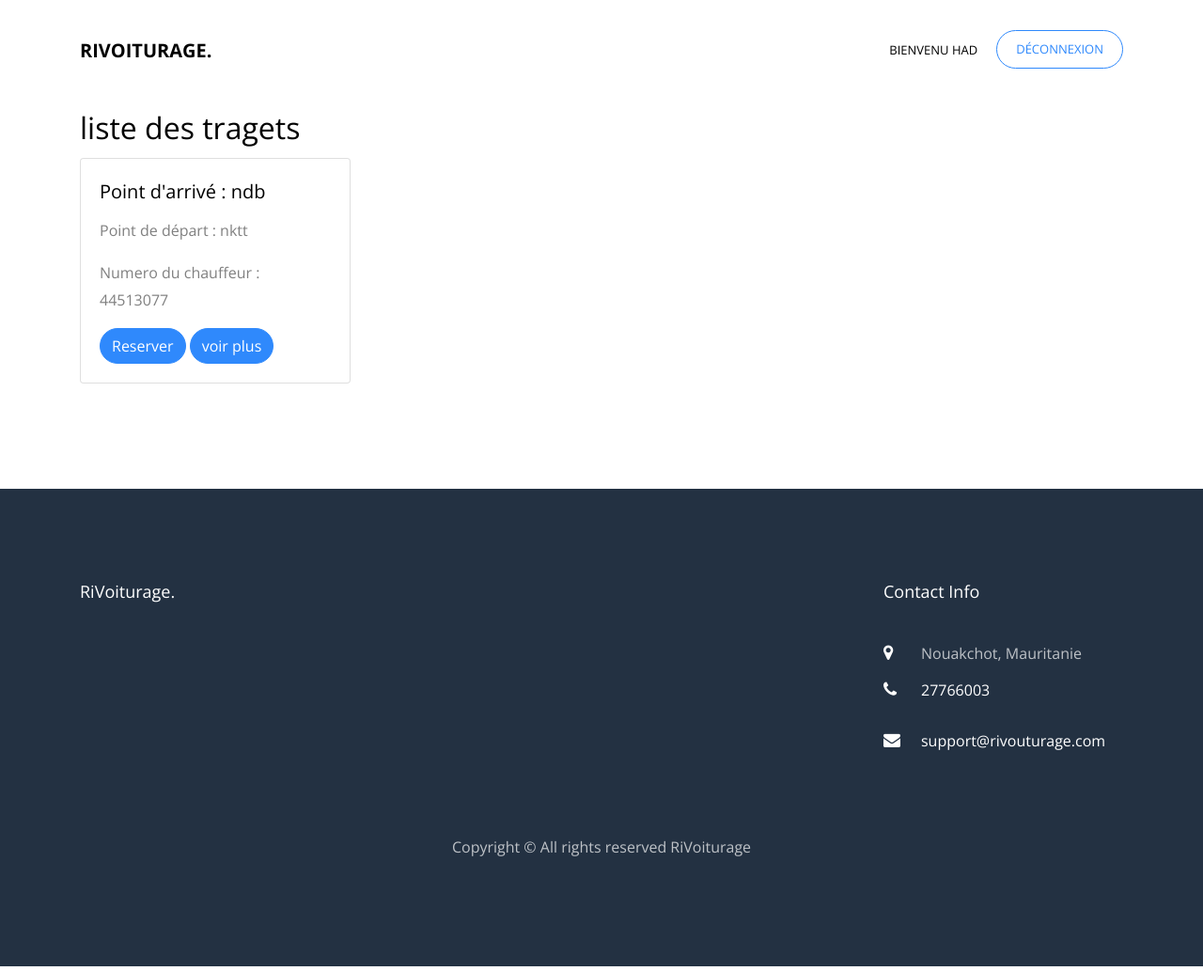
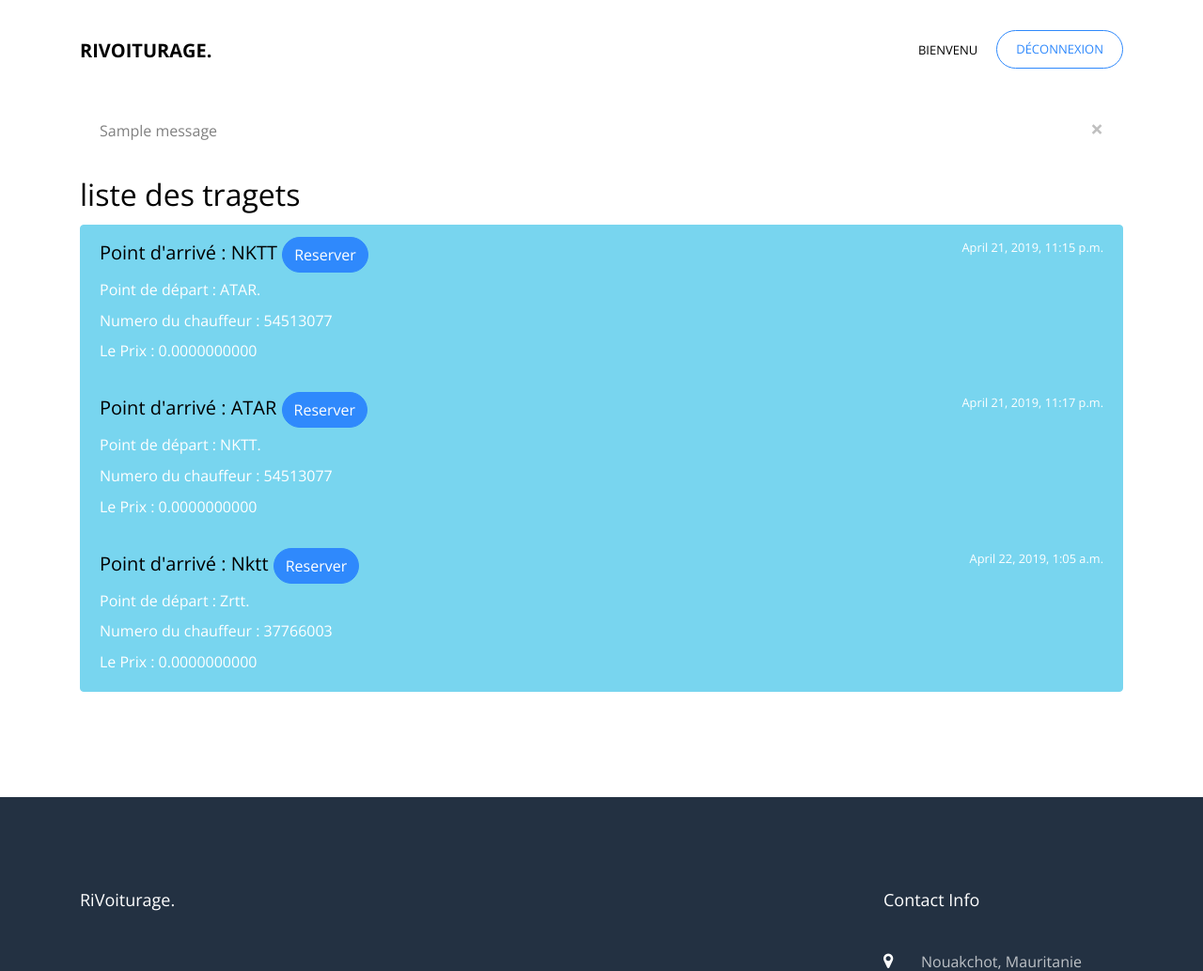
Before and after one commit to Hadramy116/RiVoiturageApp, a Django app: page /dashClient in a window 1280 px wide. Shown: the top 1033 px of the page at 94% size. Run offline with Django 3.2, Linux system fonts and the light colour scheme; a user stored in the database is signed in; data comes from the database, SQL or seed files in the repository; tables that the repository leaves empty hold one stand-in row (values such as "Sample post"); one stand-in notice (Sample message) is shown; some libraries are stand-ins or nearby versions; some web fonts are replaced.

Commit message:
ajouter de prix des tragets

```diff
--- a/CoVoiturage/settings.py
+++ b/CoVoiturage/settings.py
@@ -23,6 +23,7 @@ INSTALLED_APPS = [
     'django.contrib.sessions',
     'django.contrib.messages',
     'django.contrib.staticfiles',
+    'django_extensions',
 
     'riVoiturage'
 ]
--- a/riVoiturage/admin.py
+++ b/riVoiturage/admin.py
@@ -1,3 +1,9 @@
 from django.contrib import admin
 
 # Register your models here.
+from .models import Traget, Client, Chauffeur, Voiture
+
+admin.site.register(Traget)
+admin.site.register(Client)
+admin.site.register(Chauffeur)
+admin.site.register(Voiture)
--- a/riVoiturage/models.py
+++ b/riVoiturage/models.py
@@ -1,4 +1,5 @@
 from django.db import models
+from datetime import datetime
 from django.contrib.auth.models import User
 
 
@@ -30,21 +31,21 @@ class Chauffeur(models.Model):
         return self.user.username
 
 
-
-
 class Traget(models.Model):
     point_depart = models.CharField(max_length=10, blank=True, null=True)
     point_arrive = models.CharField(max_length=10, blank=True, null=True)
-    chauffeur = models.OneToOneField(
+    chauffeur = models.ForeignKey(
         Chauffeur,
-        on_delete=models.CASCADE,
-        primary_key=True,
+        on_delete=models.CASCADE
     )
-    voiture=models.ForeignKey(Voiture, on_delete=models.CASCADE,null=True)
-    #date=models.DateTimeField('date ')
+    date=models.DateTimeField(default=datetime.now, blank=True)
+    prix  = models.DecimalField( max_digits=19, decimal_places=10)
 
     def __str__(self):
         return self.point_depart
+
+    def get_clients(self):
+        return self.client_set.all()
 
 
 class Client(models.Model):
--- a/riVoiturage/templates/RiVoiturage/CreateTarget.html
+++ b/riVoiturage/templates/RiVoiturage/CreateTarget.html
@@ -1,11 +1,8 @@
 <form action="{% url 'createTraget' %}" method="post">
     {%csrf_token%}
     {% for field in form.visible_fields %}
-
       <label class="">{{field.label_tag}}</br></label>
       {{ field }}</br>
     {% endfor %}
-
-                <button type="submit">Créer un compte</button>
-
+    <button type="submit">Créer traget  </button>
 </form>
--- a/riVoiturage/templates/RiVoiturage/dashClient.html
+++ b/riVoiturage/templates/RiVoiturage/dashClient.html
@@ -3,21 +3,44 @@
 
 
 <div class="container" >
+             {% if messages  %}
+                  {% for message in messages %}
+                  <!-- Teal Alert -->
+                  <div class="alert alert-dismissible fade show g-bg-red g-color-white rounded-0" role="alert">
+                    <button type="button" class="close u-alert-close--light" data-dismiss="alert" aria-label="Close">
+                      <span aria-hidden="true">×</span>
+                    </button>
+                    <div class="media">
+                      <span class="d-flex g-mr-10 g-mt-5">
+                        <i class=" g-font-size-25"></i>
+                      </span>
+                      <span class="media-body align-self-center">
+                        {{ message }}
+                      </span>
+                    </div>
+                  </div>
+                  {% endfor %}
+                  <!-- End Teal Alert -->
+
+            {% endif %}
+
     <h2> liste des tragets </h1>
+       <div class="list-group">
+            {% for target in targets %}
+                <div  class="list-group-item list-group-item-action flex-column align-items-start active">
+                    <div class="d-flex w-90 justify-content-between">
+                    <h5 class="mb-1">Point d'arrivé :   {{target.point_arrive }}
+                        <a href="/RiVoiturage/reserver/{{ target.pk}}" class="btn btn-primary">Reserver</a>
+                    </h5>
+                    <small> {{target.date}}</small>
+                    </div>
+                    <p class="mb-1">Point de départ :   {{target.point_depart}}.</p>
+                    <p class="mb-1">Numero du chauffeur :    {{target.chauffeur}} </p>
+                    <p class="mb-1">Le Prix :    {{target.prix}} </p>
 
-    {% for target in targets %}
-        <div class="card" style="width: 18rem;">
-        <div class="card-body">
-            <h5 class="card-title">Point d'arrivé :   {{target.point_arrive }} </h5>
-            <p class="card-text">Point de départ :   {{target.point_depart}} </p>
-            <p class="card-text">Numero du chauffeur :    {{target.chauffeur}}  </p>
-
-            <a href="/RiVoiturage/reserver/{{ target.pk}}" class="btn btn-primary">Reserver</a>
-            <a href="#" class="btn btn-primary">voir plus</a>
-        </div>
-        </div>
-    {% endfor %}
-
+                </div>
+            {% endfor %}
+    </div>
 </div>
 
 
--- a/riVoiturage/urls.py
+++ b/riVoiturage/urls.py
@@ -11,6 +11,7 @@ urlpatterns = [
     url(r'^deconnexion$', views.deconnexion, name='deconnexion'),
 
     url(r'^dashClient$', views.dash, name="dashClient"),
+    url(r'^dashChauffeur$', views.dashChauffeur, name="dashChauffeur"),
 
      url(r'^createTraget$', views.CreateTarget, name='createTraget'),
     url(r'^ajouterVoiture$', views.Ajouter, name='ajouterVoiture'),
--- a/riVoiturage/views.py
+++ b/riVoiturage/views.py
@@ -22,6 +22,52 @@ def dash(request):
     return render(request, 'RiVoiturage/dashClient.html', locals())
 
 
+@login_required(login_url='connexion')
+def dashChauffeur(request):
+    form=CreerTrajet(request.POST or None)
+    fromVoiture = AjouterVoiture(request.POST or None)
+    chauffeur= Chauffeur.objects.get(user=request.user)
+    myTgs = Traget.objects.filter(chauffeur=chauffeur)
+
+    if request.method == 'POST':
+            if "create_tg" in request.POST:
+                if form.is_valid():
+                    try:
+                        chauffeur= Chauffeur.objects.get(user=request.user)
+                        if chauffeur.voiture == None:
+                            messages.add_message(
+                                request, messages.ERROR,"Vous n'avez pas une voitures Merci d'ajouter votre voiture")
+                            return render(request, 'RiVoiturage/dashChauffeur.htm', locals())
+                        tg = Traget(
+                            point_depart=form.cleaned_data['point_depart'],
+                            point_arrive=form.cleaned_data['point_darrive'],
+                            chauffeur=chauffeur
+                            )
+                        tg.save()
+                        messages.add_message(
+                                request, messages.ERROR,"Traget Creer avec succe !")
+                        return render(request, 'RiVoiturage/dashChauffeur.htm', locals())
+                    except Exception:
+                        messages.add_message(
+                                request, messages.ERROR,"Il n'exist pas un chauffeur avec ce numero")
+
+            if  "add_car" in request.POST:
+                if fromVoiture.is_valid():
+                    vr = Voiture(
+                        marque=fromVoiture.cleaned_data['marque'],
+                        matricule=fromVoiture.cleaned_data['matricule'],
+                        carburant = fromVoiture.cleaned_data['carburant'],
+                        capacite = fromVoiture.cleaned_data['capacite']
+                    )
+                    vr.save()
+                    chauffeur.voiture=vr
+                    chauffeur.save()
+                    messages.add_message(
+                                request, messages.SUCCESS,"Voiture ajouter avec success")
+
+
+    return render(request, 'RiVoiturage/dashChauffeur.htm', locals())
+
 def connexion(request):
     if request.user.is_authenticated:
        return redirect(reverse('home'))
@@ -36,14 +82,12 @@ def connexion(request):
                 try:
                     client = Client.objects.get(user=user)
                     login(request, user)
-                    isclient = "oui"
                     return redirect(reverse('dashClient'))
                 except Client.DoesNotExist:
                     try:
                         chauffeur = Chauffeur.objects.get(user=user)
                         login(request, user)
-                        isclient = "Non"
-                        return redirect(reverse('home'))
+                        return redirect(reverse('dashChauffeur'))
                     except Chauffeur.DoesNotExist:
                         messages.add_message(
                                     request, messages.ERROR,
@@ -66,8 +110,6 @@ def connexion(request):
 def deconnexion(request):
     logout(request)
     return redirect(reverse(connexion))
-
-
 
 def compte_client(request):
     if request.user.is_authenticated:
@@ -110,29 +152,47 @@ def compte_chauffeur(request):
             )
             user.set_password(form.cleaned_data['password1'])
             user.save()
-            chauffeur = Chauffeur(user=user)
-            chauffeur.nni = form.cleaned_data['nni']
-            chauffeur.permis = form.cleaned_data['permis']
+            chauffeur = Chauffeur(
+                user=user,
+                nni=form.cleaned_data['nni'],
+                permis=form.cleaned_data['permis']
+            )
             chauffeur.save()
-            return HttpResponse("Done")
+            return redirect(reverse('dashChauffeur'))
     return render(request, 'RiVoiturage/compte_chauffeur.html', locals())
 
 
 @login_required(login_url='connexion')
 def CreateTarget(request):
     form=CreerTrajet(request.POST or None)
-
     if form.is_valid():
-        tg = Traget()
-        tg.point_depart=form.cleaned_data['point_depart']
-        tg.point_arrive=form.cleaned_data['point_darrive']
-        try:
             user = User.objects.get(username=form.cleaned_data['chauffeur'])
-            tg.chauffeur= Chauffeur.objects.get(user=user)
+            chauffeur= Chauffeur.objects.get(user=user)
+            if chauffeur.voiture == None:
+                return  HttpResponse("Vous n'avez pas une voitures Merci d'ajouter votre voiture")
+            tg = Traget(
+                   point_depart=form.cleaned_data['point_depart'],
+                   point_arrive=form.cleaned_data['point_darrive'],
+                   prix=form.cleaned_data['prix'],
+                   chauffeur=chauffeur
+                )
             tg.save()
-        except Exception:
-             return  HttpResponse("Il n'exist pas un chauffeur avec ce numero")
-        return  HttpResponse("Success")
+            return redirect(reverse('dashClient'))
+        # try:
+        #     user = User.objects.get(username=form.cleaned_data['chauffeur'])
+        #     chauffeur= Chauffeur.objects.get(user=user)
+        #     if chauffeur.voiture == None:
+        #         return  HttpResponse("Vous n'avez pas une voitures Merci d'ajouter votre voiture")
+        #     tg = Traget(
+        #            point_depart=form.cleaned_data['point_depart'],
+        #            point_arrive=form.cleaned_data['point_darrive'],
+        #            prix=form.cleaned_data['prix'],
+        #            chauffeur=chauffeur
+        #         )
+        #     tg.save()
+        #     return redirect(reverse('dashClient'))
+        # except Exception:
+        #      return  HttpResponse("Il n'exist pas un chauffeur avec ce numero")
     return render(request, 'RiVoiturage/CreateTarget.html', locals())
 
 @login_required(login_url='connexion')
@@ -142,14 +202,6 @@ def Targets(request):
         'targets':targets
     }
     return render(request,'RiVoiturage/listeTraget.html',context)
-
-
-# def chouffeurs(request):
-#     chouffrs=models.Chauffeur.objects.all()
-#     context={
-#         'chouffrs':chouffrs
-#     }
-#     return render(request,'ListeChouffeus.html',context)
 
 @login_required(login_url='connexion')
 def Ajouter(request):
@@ -176,16 +228,20 @@ def Reserver(request, id):
         client = Client.objects.get(user=request.user)
         try :
             if tg.client_set.get(user=request.user):
-                return HttpResponse("Reservation effectuer deja !? ")
+                messages.add_message(request, messages.INFO, "Reservation effectuer deja !? ")
+                return redirect(reverse('dashClient'))
         except Exception:
             if len(tg.client_set.all()) <= 5  :
                 tg.client_set.add(client)
                 tg.save()
-                return HttpResponse("Reservsation passer avec success ")
+                msg = "Reservsation passer avec success "
+                messages.add_message(request, messages.INFO, msg)
+                return redirect(reverse('dashClient'))
             else:
-                return HttpResponse("Chercher un autre traget")
+                messages.add_message(request, messages.INFO, "Chercher un autre traget")
+                return redirect(reverse('dashClient'))
 
     except Client.DoesNotExist:
-        raise Http404("Client does not exist !!!")
-        #HttpResponse("Client does not exist !!!")
+        #raise Http404("Client does not exist !!!")
+        HttpResponse("Client does not exist !!!")
     return render(request, 'RiVoditurage/reserver.html', tg)
```
Also changed, not shown: riVoiturage/forms.py (+43 -21 lines), riVoiturage/templates/RiVoiturage/dashChauffeur.htm (added, +85 -0 lines), db.sqlite3, myapp_models.png (added), riVoiturage/migrations/0001_initial.py, riVoiturage/migrations/0002_auto_20190420_2316.py (deleted), riVoiturage/migrations/0002_traget_prix.py (added), riVoiturage/migrations/0003_auto_20190421_1158.py (deleted). Lines whose indentation alone changed are shown as unchanged.
